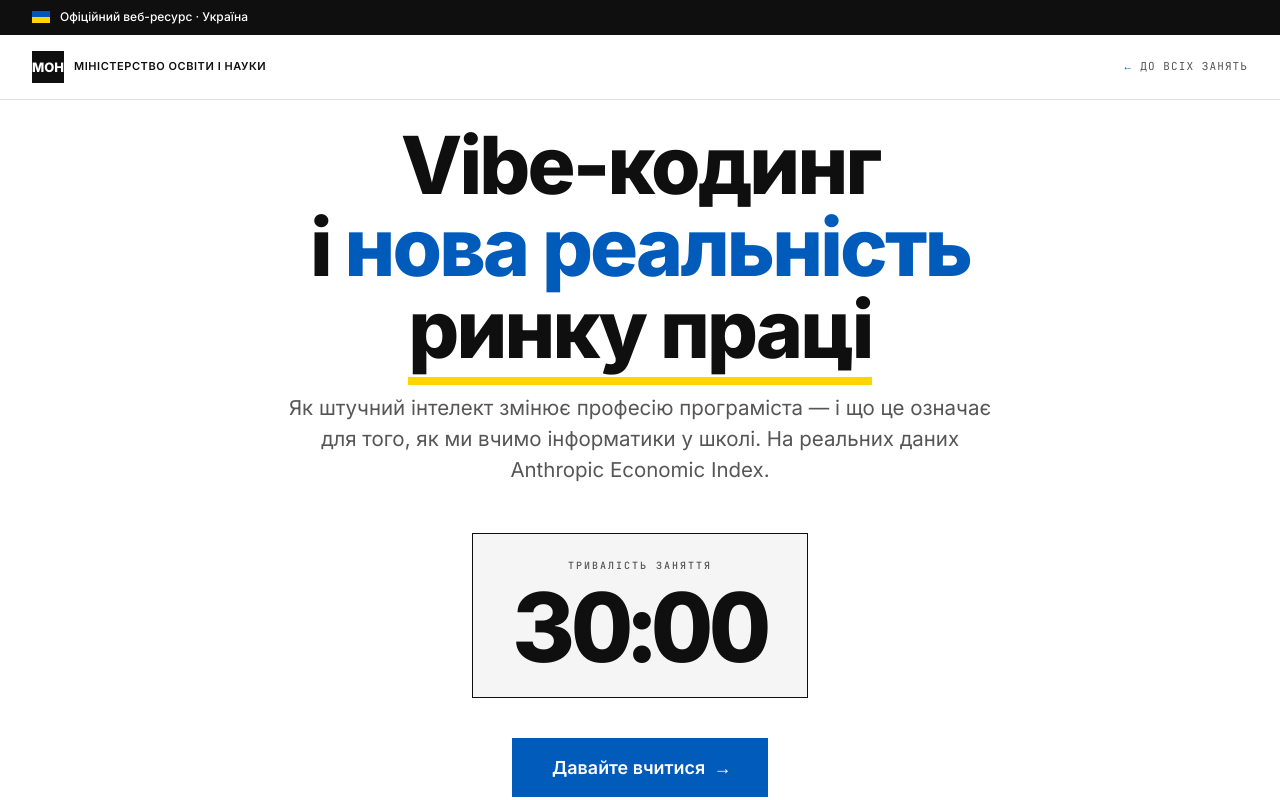
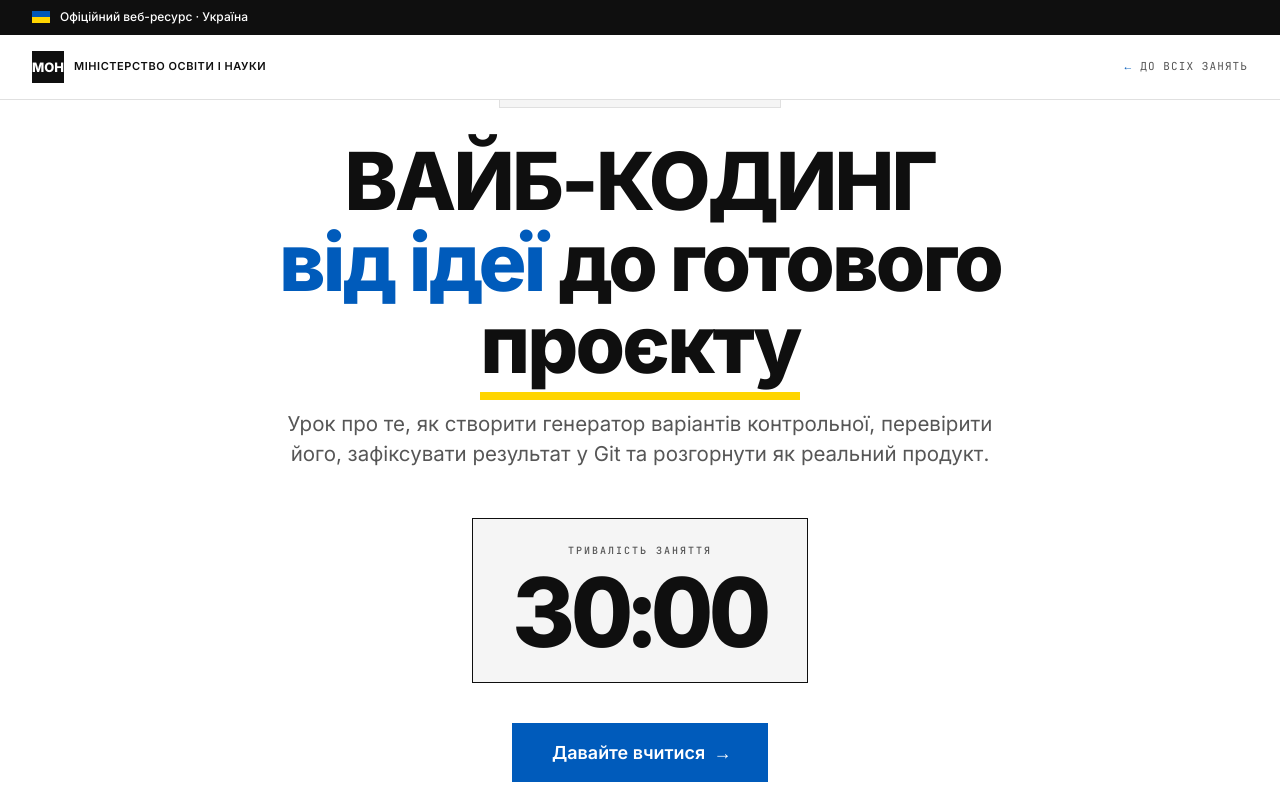
Before and after one commit to pastushak/study-1905-math-and-IT, a plain HTML site: page informatyka.html in a window 1280 px wide. Drawn offline with Linux system fonts and the light colour scheme.

Commit message:
update file

```diff
--- a/informatyka.html
+++ b/informatyka.html
@@ -1156,15 +1156,14 @@
       <div class="start-tag">інформатика · нуш · заняття 02</div>
 
       <h1 class="start-title">
-        Vibe-кодинг <br>
-        і <span class="accent">нова реальність</span><br>
-        <span class="underline">ринку праці</span>
+        ВАЙБ-КОДИНГ <br>
+        <span class="accent">від ідеї</span> до готового<br>
+        <span class="underline">проєкту</span>
       </h1>
 
       <p class="start-lead">
-        Як штучний інтелект змінює професію програміста — і що це означає
-        для того, як ми вчимо інформатики у школі. На реальних даних
-        Anthropic Economic Index.
+        Урок про те, як створити генератор варіантів контрольної, перевірити його,
+        зафіксувати результат у Git та розгорнути як реальний продукт.
       </p>
 
       <div class="start-timer-box">
@@ -1187,7 +1186,7 @@
     <a href="index.html" class="chrome-back">До всіх занять</a>
     <div class="chrome-title">
       <span class="chrome-title-tag">Інформатика</span>
-      Vibe-кодинг і ринок праці
+      Вайб-кодинг: від ідеї до готового проєкту
     </div>
     <div class="chrome-right">МОН України · НУШ</div>
   </div>
```
